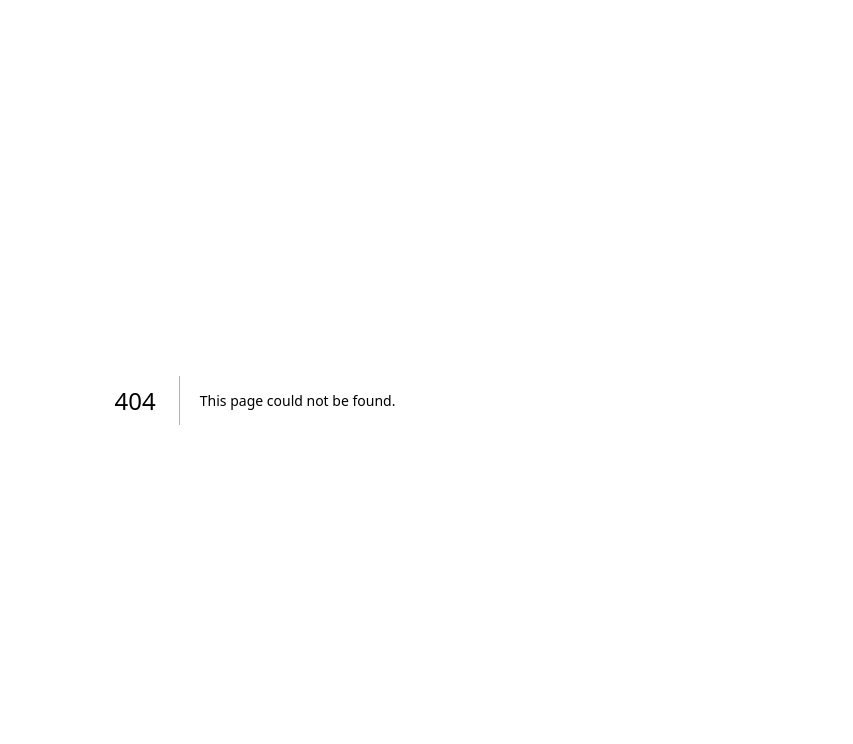
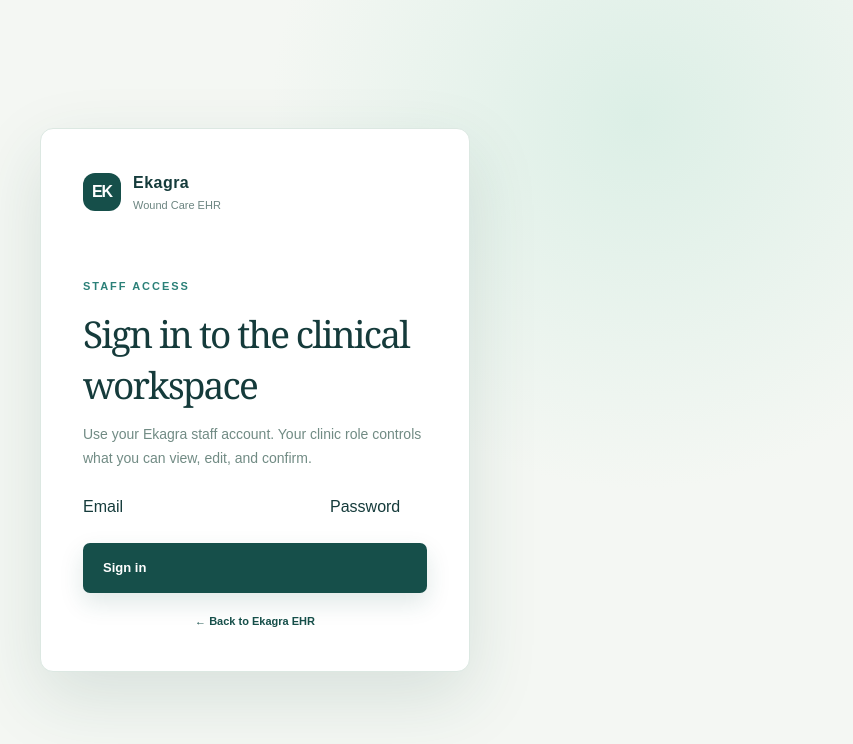
Before and after one commit to magfurealam-del/Ekagra-Wound-EHR, a Next.js app: page /auth/staff/login in a window 1280 px wide. Before the commit this address had no page. Shown: the top 744 px of the page, without its empty margins (385-1238 px from the left). Built offline with nearby package versions, Linux system fonts and the light colour scheme.

Commit message:
feat: add Supabase staff login

```diff
--- /dev/null
+++ b/src/app/auth/staff/login/page.tsx
@@ -0,0 +1,10 @@
+"use client";
+import { FormEvent, useState } from "react";
+import Link from "next/link";
+import { createBrowserClient } from "@/lib/supabase/browser";
+
+export default function StaffLogin() {
+  const [email, setEmail] = useState(""); const [password, setPassword] = useState(""); const [message, setMessage] = useState(""); const [loading, setLoading] = useState(false);
+  async function submit(event: FormEvent) { event.preventDefault(); setLoading(true); setMessage(""); const client = createBrowserClient(); if (!client) { setMessage("Supabase environment variables are not configured."); setLoading(false); return; } const { error } = await client.auth.signInWithPassword({ email, password }); if (error) { setMessage(error.message); setLoading(false); return; } window.location.href = "/app"; }
+  return <main className="portal-page"><section className="portal-card login-card"><div className="brand-mark"><span>EK</span><div><strong>Ekagra</strong><small>Wound Care EHR</small></div></div><p className="eyebrow">Staff access</p><h1>Sign in to the clinical workspace</h1><p>Use your Ekagra staff account. Your clinic role controls what you can view, edit, and confirm.</p><form onSubmit={submit} className="login-form"><label>Email<input type="email" required autoComplete="email" value={email} onChange={(event) => setEmail(event.target.value)} /></label><label>Password<input type="password" required autoComplete="current-password" value={password} onChange={(event) => setPassword(event.target.value)} /></label>{message && <p className="login-error">{message}</p>}<button className="primary-button" disabled={loading}>{loading ? "Signing in…" : "Sign in"}</button></form><Link className="text-link" href="/">← Back to Ekagra EHR</Link></section></main>;
+}
--- /dev/null
+++ b/src/lib/supabase/browser.ts
@@ -0,0 +1,8 @@
+import { createClient } from "@supabase/supabase-js";
+
+export function createBrowserClient() {
+  const url = process.env.NEXT_PUBLIC_SUPABASE_URL;
+  const key = process.env.NEXT_PUBLIC_SUPABASE_PUBLISHABLE_KEY;
+  if (!url || !key) return null;
+  return createClient(url, key);
+}
```
